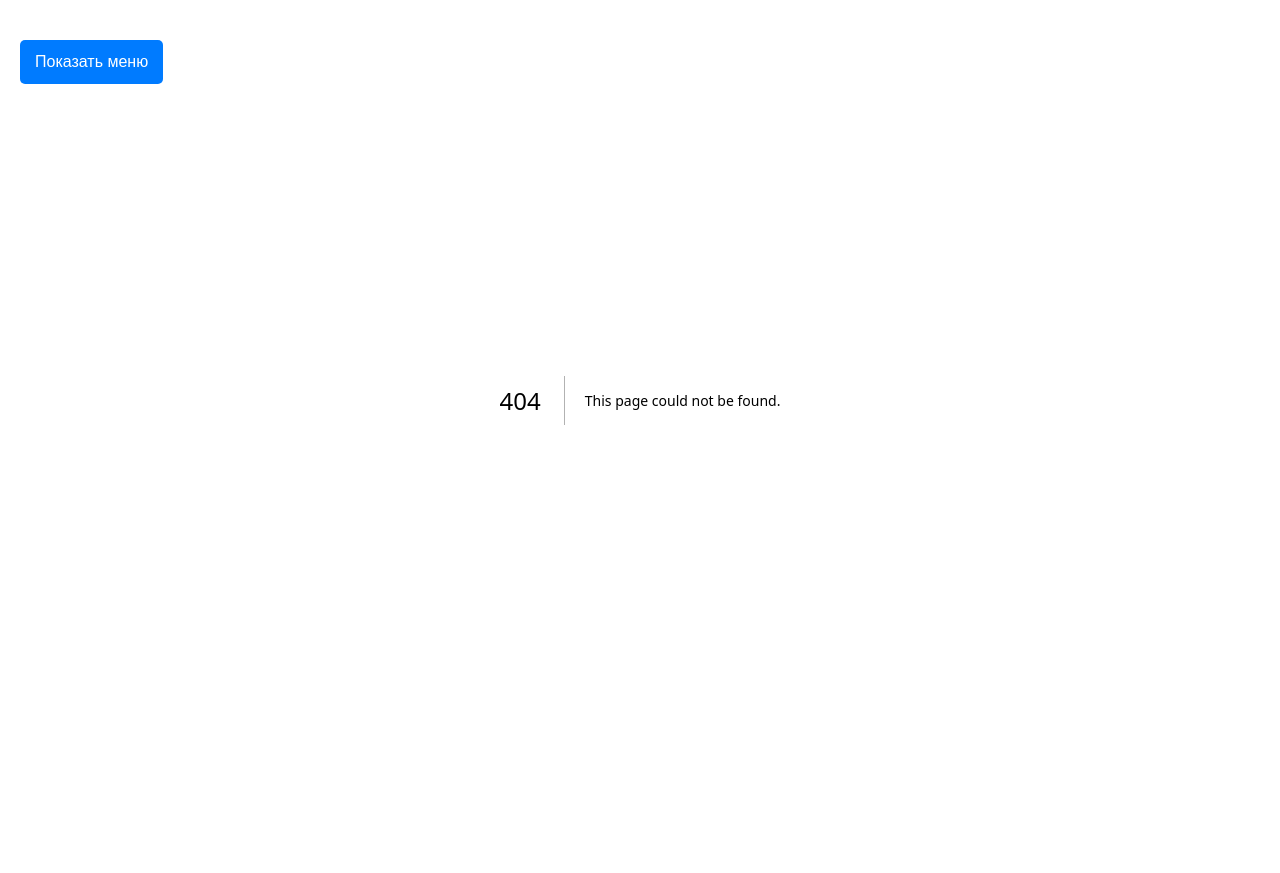
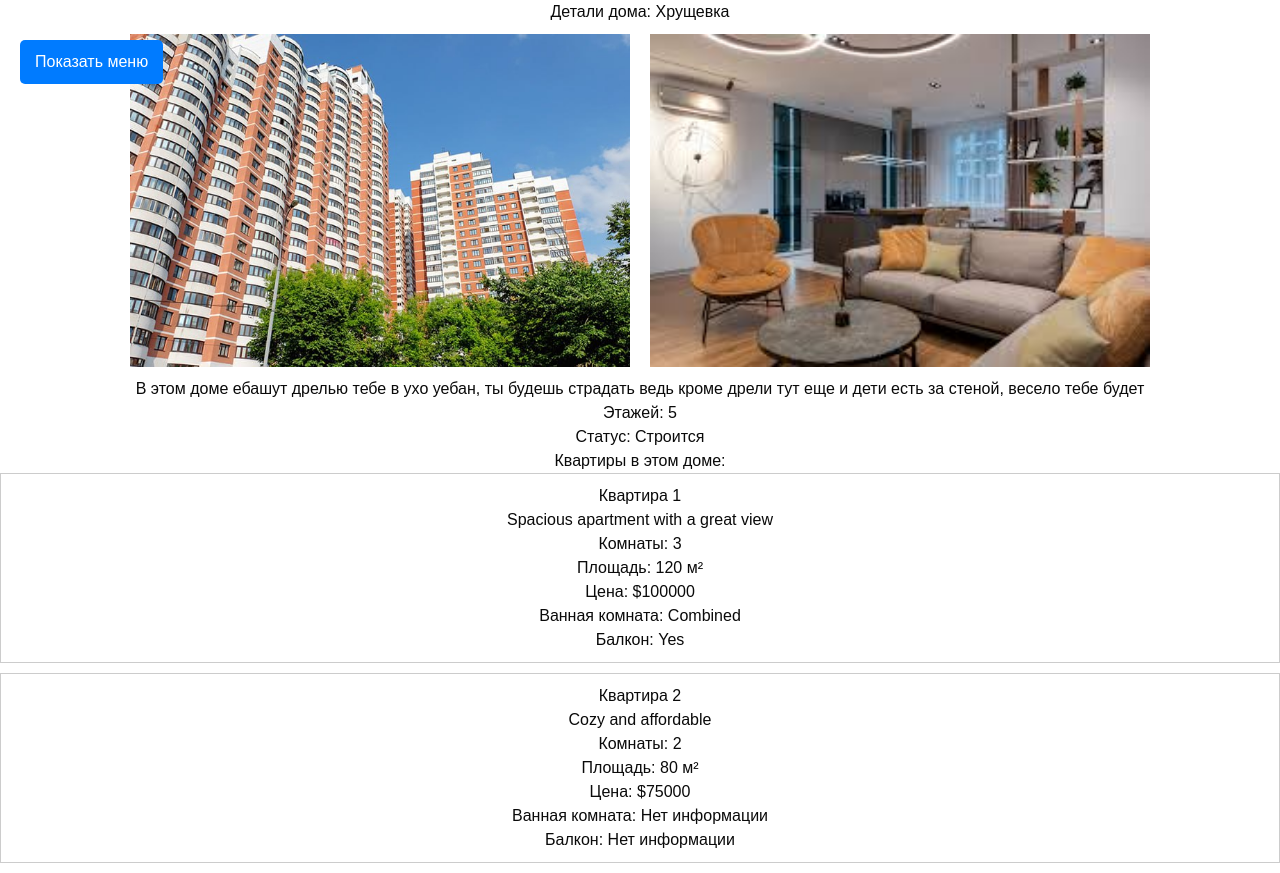
Before and after one commit to Konaisya/build-service, a Next.js app in the folder frontend/: page /services/1 in a window 1280 px wide. Before the commit this address had no page. Before the commit the page ends 800 px from the top, so only its background shows below. Built offline with nearby package versions, Linux system fonts and the light colour scheme.

Commit message:
add info to cardService

```diff
--- a/frontend/package.json
+++ b/frontend/package.json
@@ -9,7 +9,7 @@
     "lint": "next lint"
   },
   "dependencies": {
-    "@radix-ui/react-dialog": "^1.1.2",
+    "@radix-ui/react-dialog": "^1.1.3",
     "@radix-ui/react-separator": "^1.1.0",
     "@radix-ui/react-slot": "^1.1.0",
     "@radix-ui/react-tooltip": "^1.1.4",
@@ -20,7 +20,8 @@
     "react": "19.0.0-rc-66855b96-20241106",
     "react-dom": "19.0.0-rc-66855b96-20241106",
     "tailwind-merge": "^2.5.5",
-    "tailwindcss-animate": "^1.0.7"
+    "tailwindcss-animate": "^1.0.7",
+    "vaul": "^1.1.2"
   },
   "devDependencies": {
     "@types/node": "^20",
--- /dev/null
+++ b/frontend/src/app/services/[id]/page.tsx
@@ -0,0 +1,82 @@
+import { apartments, card_service } from "@/components/ui/cardService";
+import Image from "next/image";
+import React from "react";
+
+const ServiceDetails = async ({ params }: { params: { id: string } }) => {
+    const { id } = await params;
+    await new Promise((resolve) => setTimeout(resolve, 1000));
+    const houseId = parseInt(id, 10);
+    const house = card_service.find((house) => house.id === houseId);
+    const filteredApartments = apartments.filter((apartment) => apartment.houseId === houseId);
+
+    if (!house) {
+        return (
+            <div style={{ textAlign: "center" }}>
+                <h1>Дом с ID {id} не найден</h1>
+            </div>
+        );
+    }
+
+    return (
+        <div style={{ textAlign: "center" }}>
+            <h1>Детали дома: {house.title}</h1>
+            <div style={{ display: "flex", justifyContent: "center", flexWrap: "wrap" }}>
+                {house.images.map((image, index) => (
+                    <Image
+                        key={index}
+                        src={`/${image}`}
+                        alt={house.title}
+                        width={500}
+                        height={500}
+                        style={{ margin: "10px" }}
+                    />
+                ))}
+            </div>
+            <p>{house.description}</p>
+            <p>Этажей: {house.floors}</p>
+            <p>Статус: {getStatusName(house.statusId)}</p>
+
+            {filteredApartments.length > 0 ? (
+                <ul>
+                    <h2>Квартиры в этом доме:</h2>
+                    {filteredApartments.map((apartment) => (
+                        <li style={{ border: "1px solid #ccc", padding: "10px", marginBottom: "10px"}} key={apartment.id}>
+                            <h3>{apartment.name}</h3>
+                            <p>{apartment.description}</p>
+                            <p>Комнаты: {apartment.rooms}</p>
+                            <p>Площадь: {apartment.area} м²</p>
+                            <p>Цена: ${apartment.price}</p>
+                            <p>Ванная комната: {apartment.id_bathrooms ? apartment.id_bathrooms.bathroom_status.name : "Нет информации"}</p>
+                            <p>Балкон: {apartment.id_balcony ? apartment.id_balcony.balcony_status.name : "Нет информации"}</p>
+                        </li>
+                    ))}
+                </ul>
+            ) : (
+                <p>Нет доступных квартир в этом доме.</p>
+            )}
+        </div>
+    );
+};
+
+const getStatusName = (statusId?: number) => {
+    switch (statusId) {
+        case 1:
+            return "Доступен";
+        case 2:
+            return "Продан";
+        case 3:
+            return "Строится";
+        default:
+            return "Неизвестный статус";
+    }
+};
+
+const ServiceDetailsWithLoading = async (props: { params: { id: string } }) => {
+    return (
+        <React.Suspense fallback={<div>Загрузка данных...</div>}>
+            <ServiceDetails {...props} />
+        </React.Suspense>
+    );
+};
+
+export default ServiceDetailsWithLoading;
--- a/frontend/src/app/services/page.tsx
+++ b/frontend/src/app/services/page.tsx
@@ -1,11 +1,11 @@
-"use client"
+
 
 import CardService from "@/components/ui/cardService";
 
 const Services = () => {
     return (
         <>
-        <CardService />
+            <CardService />
         </>
      );
 }
--- a/frontend/src/components/ui/cardService.tsx
+++ b/frontend/src/components/ui/cardService.tsx
@@ -1,32 +1,124 @@
 import "@/styles/cardService.css";
 import { Button } from "./button";
+import Link from "next/link";
 
 
-type CardService = {
+export const statuses: Status[] = [
+    { id: 1, name: "Available" },
+    { id: 2, name: "Sold" },
+    { id: 3, name: "Under Construction" },
+];
+
+type Houses = {
     id: number;
     title: string;
     description: string;
-    image: string;
+    images: string[];
+    floors?: number;
+    statusId?: number;
+    apartments?: number[];
+};
+
+type Status = {
+    id: number;
+    name: string;
+};
+
+type BathroomStatus = {
+    id: number;
+    name: string;
+};
+
+type BalconyStatus = {
+    id: number;
+    name: string;
 }
 
-export const card_service: CardService[] = [
+export const balconyStatuses: BalconyStatus[] = [
+    { id: 1, name: "Yes" },
+    { id: 2, name: "No" }
+]
+
+export const bathroomStatuses: BathroomStatus[] = [
+    { id: 1, name: "Combined" },
+    { id: 2, name: "Separate" }
+];
+
+type Apartment = {
+    id: number;
+    name: string;
+    description: string;
+    image: string;
+    rooms: number;
+    area: number;
+    price: number;
+    houseId?: number;
+    id_balcony?: {
+        // id: number;
+        balcony_status: BalconyStatus;
+    }
+    id_bathrooms?: {
+        // id: number;
+        bathroom_status: BathroomStatus;
+    }
+};
+
+
+export const apartments: Apartment[] = [
+    {
+        id: 1,
+        name: "Квартира 1",
+        description: "Spacious apartment with a great view",
+        image: "apartment1.jpg",
+        rooms: 3,
+        area: 120,
+        price: 100000,
+        id_balcony: {
+            balcony_status: balconyStatuses[0]
+        },
+        id_bathrooms: {
+            bathroom_status: bathroomStatuses[0]
+        },
+        houseId: 1
+    },
+    {
+        id: 2,
+        name: "Квартира 2",
+        description: "Cozy and affordable",
+        image: "apartment2.jpg",
+        rooms: 2,
+        area: 80,
+        price: 75000,
+        houseId: 1
+    }
+];
+
+export const card_service: Houses[] = [
     {
         id: 1,
         title: "Хрущевка",
         description: "В этом доме ебашут дрелью тебе в ухо уебан, ты будешь страдать ведь кроме дрели тут еще и дети есть за стеной, весело тебе будет",
-        image: "house.jpg"
+        images: ["house.jpg", "apart.jpg"],
+        floors: 5,
+        statusId: 3,
+        apartments: [1, 2]
     },
     {
         id: 2,
         title: "Card 2",
         description: "This is card 2",
-        image: "https://picsum.photos/200/300"
+        images: ["https://picsum.photos/200/300"],
+        floors: 10,
+        statusId: 1,
+        apartments: []
     },
     {
         id: 3,
         title: "Card 3",
         description: "This is card 3",
-        image: "https://picsum.photos/200/300"
+        images: ["https://picsum.photos/200/300"],
+        floors: 8,
+        statusId: 2
     }
 ];
 
@@ -35,11 +127,13 @@ const CardService = () => {
         <div className="card-container">
             {card_service.map((card) => (
                 <div className="card" key={card.id}>
-                    <img src={card.image} alt={card.title} className="card-image" />
+                    <img src={card.images[0]} alt={card.title} className="card-image" />
                     <div className="card-content">
                         <h3 className="card-title">{card.title}</h3>
                         <p className="card-description">{card.description}</p>
-                        <Button className="card-button">Подробнее</Button>
+                        <Link href={`/services/${card.id}`}>
+                            <Button className="card-button">Подробнее</Button>
+                        </Link>
                     </div>
                 </div>
             ))}
--- /dev/null
+++ b/frontend/src/components/ui/drawer.tsx
@@ -0,0 +1,118 @@
+"use client"
+
+import * as React from "react"
+import { Drawer as DrawerPrimitive } from "vaul"
+
+import { cn } from "@/lib/utils"
+
+const Drawer = ({
+  shouldScaleBackground = true,
+  ...props
+}: React.ComponentProps<typeof DrawerPrimitive.Root>) => (
+  <DrawerPrimitive.Root
+    shouldScaleBackground={shouldScaleBackground}
+    {...props}
+  />
+)
+Drawer.displayName = "Drawer"
+
+const DrawerTrigger = DrawerPrimitive.Trigger
+
+const DrawerPortal = DrawerPrimitive.Portal
+
+const DrawerClose = DrawerPrimitive.Close
+
+const DrawerOverlay = React.forwardRef<
+  React.ElementRef<typeof DrawerPrimitive.Overlay>,
+  React.ComponentPropsWithoutRef<typeof DrawerPrimitive.Overlay>
+>(({ className, ...props }, ref) => (
+  <DrawerPrimitive.Overlay
+    ref={ref}
+    className={cn("fixed inset-0 z-50 bg-black/80", className)}
+    {...props}
+  />
+))
+DrawerOverlay.displayName = DrawerPrimitive.Overlay.displayName
+
+const DrawerContent = React.forwardRef<
+  React.ElementRef<typeof DrawerPrimitive.Content>,
+  React.ComponentPropsWithoutRef<typeof DrawerPrimitive.Content>
+>(({ className, children, ...props }, ref) => (
+  <DrawerPortal>
+    <DrawerOverlay />
+    <DrawerPrimitive.Content
+      ref={ref}
+      className={cn(
+        "fixed inset-x-0 bottom-0 z-50 mt-24 flex h-auto flex-col rounded-t-[10px] border bg-background",
+        className
+      )}
+      {...props}
+    >
+      <div className="mx-auto mt-4 h-2 w-[100px] rounded-full bg-muted" />
+      {children}
+    </DrawerPrimitive.Content>
+  </DrawerPortal>
+))
+DrawerContent.displayName = "DrawerContent"
+
+const DrawerHeader = ({
+  className,
+  ...props
+}: React.HTMLAttributes<HTMLDivElement>) => (
+  <div
+    className={cn("grid gap-1.5 p-4 text-center sm:text-left", className)}
+    {...props}
+  />
+)
+DrawerHeader.displayName = "DrawerHeader"
+
+const DrawerFooter = ({
+  className,
+  ...props
+}: React.HTMLAttributes<HTMLDivElement>) => (
+  <div
+    className={cn("mt-auto flex flex-col gap-2 p-4", className)}
+    {...props}
+  />
+)
+DrawerFooter.displayName = "DrawerFooter"
+
+const DrawerTitle = React.forwardRef<
+  React.ElementRef<typeof DrawerPrimitive.Title>,
+  React.ComponentPropsWithoutRef<typeof DrawerPrimitive.Title>
+>(({ className, ...props }, ref) => (
+  <DrawerPrimitive.Title
+    ref={ref}
+    className={cn(
+      "text-lg font-semibold leading-none tracking-tight",
+      className
+    )}
+    {...props}
+  />
+))
+DrawerTitle.displayName = DrawerPrimitive.Title.displayName
+
+const DrawerDescription = React.forwardRef<
+  React.ElementRef<typeof DrawerPrimitive.Description>,
+  React.ComponentPropsWithoutRef<typeof DrawerPrimitive.Description>
+>(({ className, ...props }, ref) => (
+  <DrawerPrimitive.Description
+    ref={ref}
+    className={cn("text-sm text-muted-foreground", className)}
+    {...props}
+  />
+))
+DrawerDescription.displayName = DrawerPrimitive.Description.displayName
+
+export {
+  Drawer,
+  DrawerPortal,
+  DrawerOverlay,
+  DrawerTrigger,
+  DrawerClose,
+  DrawerContent,
+  DrawerHeader,
+  DrawerFooter,
+  DrawerTitle,
+  DrawerDescription,
+}
--- a/frontend/src/components/ui/sidebar.tsx
+++ b/frontend/src/components/ui/sidebar.tsx
@@ -13,9 +13,7 @@ const Sidebar: React.FC<SidebarProps> = ({ isOpen, toggleSidebar }) => {
         <div className={`sidebar ${isOpen ? 'show' : ''}`}>
             <h2>Меню</h2>
             <ul>
-
-
-                   <li><Link href='#'  className='headerLink  '/> gavno</li>
+                <li><Link href='#'  className='headerLink  '/> gavno</li>
                 <li><Link href='#'  className='headerLink  '/>  zalupa  </li>
             </ul>
         </div>
```
Also changed, not shown: frontend/src/components/ui/header.tsx (+4 -3 lines), frontend/public/apart.jpg (added), 1 other file (tests, documents, lock files or other folders).
